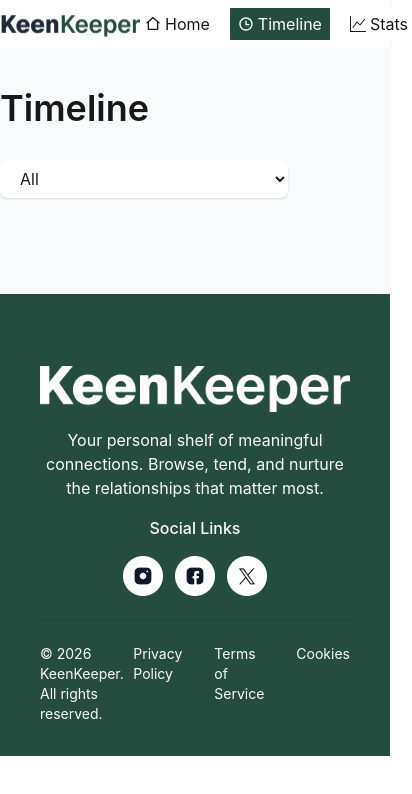
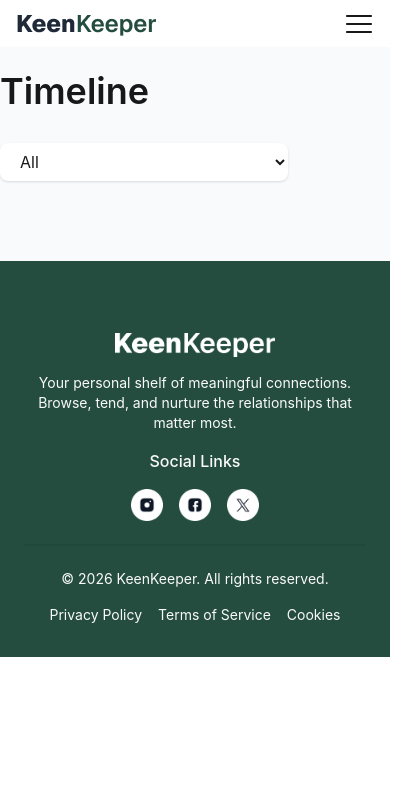
Before and after one commit to sanjidaj/KeenKeeper, a React (Vite) app: page /timeline in a window 390 px wide. Shown: the top 794 px of the page, 412 px wide, since content can reach past the window. Built offline with nearby package versions, Linux system fonts and the light colour scheme.

Commit message:
Implement responsive design for all pages

```diff
--- a/src/components/homepage/Banner.jsx
+++ b/src/components/homepage/Banner.jsx
@@ -6,15 +6,15 @@ const Banner = () => {
             <div className="space-y-8">
                 <div className="  flex justify-center text-center">
                     <div className="max-w-4xl mx-auto space-y-4 mt-10">
-                        <h1 className="text-[48px] font-bold">Friends to keep close in your life</h1>
-                        <p className="text-[#64748B]">Your personal shelf of meaningful connections. Browse, tend, and nurture the<br />relationships that matter most.</p>
+                        <h1 className="text-3xl font-bold md:text-4xl lg:text-5xl">Friends to keep close in your life</h1>
+                        <p className="text-[#64748B] text-sm md:text-[16px]">Your personal shelf of meaningful connections. Browse, tend, and nurture the<br />relationships that matter most.</p>
 
                         <div className="inline-flex">
                             <button className="bg-[#244D3F] text-white flex gap-2 items-center py-2 px-2"><span><FaPlus /></span>Add a Friend</button>
                         </div>
                     </div>
                 </div>
-                <div className=" grid grid-cols-4 gap-4 ">
+                <div className=" grid grid-cols-1 sm:grid-cols-2 lg:grid-cols-4 gap-4 ">
                     <div className=" bg-white text-center py-4 ">
                         <p className="text-[#244D3F] font-semibold text-3xl">10</p>
                         <p className="text-[#64748B]">Total Friends</p>
--- a/src/components/homepage/Friends.jsx
+++ b/src/components/homepage/Friends.jsx
@@ -29,7 +29,7 @@ const Friends = () => {
                 <div className="mt-8">
                     <h2 className="text-2xl font-bold mb-6">Your Friends</h2>
 
-                    <div className="grid grid-cols-4 gap-4">
+                    <div className="grid grid-cols-1 sm:grid-cols-2 lg:grid-cols-4 gap-4">
                         {friends.map((friend) => (
                             <div
                                 key={friend.id}
--- a/src/components/shared/Footer.jsx
+++ b/src/components/shared/Footer.jsx
@@ -1,32 +1,51 @@
+import instagramImg from "../../assets/instagram.png"
+import facebookImg from "../../assets/facebook.png"
+import twitterImg from "../../assets/twitter.png"
+import footerLogo from "../../assets/logo-xl.png"
 
 
 const Footer = () => {
     return (
-        <div className="bg-[#244D3F] px-10 py-8">
-            <div className="text-center space-y-4">
-                <img className="inline-flex mt-10" src="/src/assets/logo-xl.png" alt="" />
-                 <p className="text-[#FAFAFA]">Your personal shelf of meaningful connections. Browse, tend, and nurture the relationships that matter most.</p>
-                 <h4 className="text-[#FAFAFA] font-medium">Social Links</h4>
-                 <div className="flex justify-center gap-3">
-                    <a href=""><img src="/src/assets/instagram.png" alt="" /></a>
-                    <a href=""><img src="/src/assets/facebook.png" alt="" /></a>
-                    <a href=""><img src="/src/assets/twitter.png" alt="" /></a>
+        <div className="bg-[#244D3F] px-6 md:px-10 py-8">
+            <div className="text-center space-y-4 max-w-3xl mx-auto">
+                <img className="inline-flex mt-10 w-40 md:w-auto" src= {footerLogo} alt=""/>
 
-                 </div>
+                <p className="text-[#FAFAFA] text-sm md:text-base">Your personal shelf of meaningful connections. Browse, tend,
+                    and nurture the relationships that matter most.
+                </p>
+
+                <h4 className="text-[#FAFAFA] font-medium"> Social Links</h4>
+
+                <div className="flex justify-center gap-4">
+                    <a href="">
+                        <img className="w-8 h-8 md:w-auto md:h-auto" src={instagramImg} alt="" />
+                    </a>
+
+                    <a href="">
+                        <img className="w-8 h-8 md:w-auto md:h-auto" src={facebookImg} alt=""/>
+                    </a>
+
+                    <a href="">
+                        <img className="w-8 h-8 md:w-auto md:h-auto" src={twitterImg} alt=""/>
+                    </a>
+                </div>
             </div>
-             <div className="divider text-[#1A8862]"></div>
-            <div className="flex justify-around">
-                <div className="text-[#FAFAFA] text-sm">
-                    <p>&copy; 2026 KeenKeeper. All rights reserved.</p>
-                </div>
-                <div className="text-[#FAFAFA] flex gap-8 text-sm">
+
+            <div className="divider text-[#1A8862]"></div>
+
+            <div className="flex flex-col md:flex-col lg:flex-row items-center justify-between gap-4 text-center">
+                <p className="text-[#FAFAFA] text-sm">
+                    &copy; 2026 KeenKeeper. All rights reserved.
+                </p>
+
+                <div className="flex flex-wrap justify-center gap-4 md:gap-8 text-sm text-[#FAFAFA]">
                     <a href="">Privacy Policy</a>
                     <a href="">Terms of Service</a>
                     <a href="">Cookies</a>
                 </div>
             </div>
         </div>
-    );
+);
 };
 
 export default Footer;
--- a/src/components/shared/Navbar.jsx
+++ b/src/components/shared/Navbar.jsx
@@ -3,13 +3,15 @@ import { NavLink} from "react-router";
 import logoImg from "../../assets/logo.png"
 import { RiHome2Line, RiTimeLine } from "react-icons/ri";
 import { BsGraphUp } from "react-icons/bs";
+import { RxHamburgerMenu } from "react-icons/rx";
+
 const Navbar = () => {
     return (
         <nav className="bg-white shadow">
-            <div className="max-w-6xl mx-auto flex justify-between py-2">
+            <div className="max-w-6xl mx-auto flex justify-between items-center px-4 py-2">
                 <img src={logoImg} alt="Logo" />
 
-                <ul className="flex gap-4">
+                <ul className="hidden md:flex gap-4">
                     <li>
                         <NavLink to={"/" } className={({isActive})=>{
                             return `${isActive ? "bg-[#244D3F] text-white flex gap-1 items-center py-1 px-2 " : "bg-white flex gap-1 items-center p-1 "}`
@@ -27,6 +29,36 @@ const Navbar = () => {
                         }}><BsGraphUp/>Stats</NavLink>
                     </li>
                 </ul>
+                <div className="relative md:hidden">
+                    <details>
+                        <summary className="list-none cursor-pointer text-3xl">
+                            <RxHamburgerMenu/>
+                        </summary>
+
+                        <ul className="absolute right-0 mt-2 w-44 bg-white shadow-lg rounded-lg mb-2">
+                            <li>
+                                <NavLink to="/" className="flex items-center bg-gray-100 border mb-1  gap-2 px-4 py-2">
+                                    <RiHome2Line />
+                                    Home
+                                </NavLink>
+                            </li>
+
+                            <li>
+                                <NavLink to="/timeline" className="flex items-center bg-gray-100 border mb-1 gap-2 px-4 py-2">
+                                    <RiTimeLine />
+                                    Timeline
+                                </NavLink>
+                            </li>
+
+                            <li>
+                                <NavLink to="/stats" className="flex items-center bg-gray-100 border  gap-2 px-4 py-2">
+                                    <BsGraphUp />
+                                    Stats
+                                </NavLink>
+                            </li>
+                        </ul>
+                    </details>
+                </div>
             </div>
         </nav>
 
--- a/src/pages/friendDetails/FriendDetails.jsx
+++ b/src/pages/friendDetails/FriendDetails.jsx
@@ -33,7 +33,7 @@ const FriendDetails = () => {
 
     return (
         <div>
-            <div className="grid grid-cols-3 gap-6">
+            <div className="grid grid-cols-1 lg:grid-cols-3 gap-6">
 
 
                 <div className="space-y-2">
@@ -103,10 +103,10 @@ const FriendDetails = () => {
                 </div>
 
 
-                <div className="col-span-2 space-y-4 mt-10">
+                <div className="lg:col-span-2 space-y-4 mt-0 lg:mt-10">
 
 
-                    <div className="grid grid-cols-3 gap-4">
+                    <div className="grid grid-cols-1 sm:grid-cols-1 lg:grid-cols-3 gap-4">
 
                         <div className="bg-white rounded-xl shadow p-6 text-center">
                             <h2 className="text-3xl font-bold text-[#244D3F]">
@@ -168,7 +168,7 @@ const FriendDetails = () => {
                             Quick Check-In
                         </h2>
 
-                        <div className="grid grid-cols-3 gap-3">
+                        <div className="grid grid-cols-1 sm:grid-cols-3 gap-3">
 
                             <button onClick={() => handleInteraction("Call")} className="bg-[#F8FAFC] shadow  rounded-xl p-8 flex flex-col items-center gap-4">
                                 <LuPhoneCall size={26} />
--- a/src/pages/stats/Stats.jsx
+++ b/src/pages/stats/Stats.jsx
@@ -26,10 +26,8 @@ const Stats = () => {
                         data={data}
                         innerRadius="80%"
                         outerRadius="100%"
-                        // Corner radius is the rounded edge of each pie slice
                         cornerRadius="50%"
                         fill="#8884d8"
-                        // padding angle is the gap between each pie slice
                         paddingAngle={5}
                         dataKey="value"
                         isAnimationActive={true}
--- a/src/pages/timeline/Timeline.jsx
+++ b/src/pages/timeline/Timeline.jsx
@@ -11,7 +11,7 @@ const Timeline = () => {
     const [filter, setFilter] = useState("all");
 
     return (
-            <div className="py-10">
+            <div className="py-6 md:py-10">
                 <h1 className="text-4xl font-semibold mb-8">Timeline</h1>
 
             <select
```
